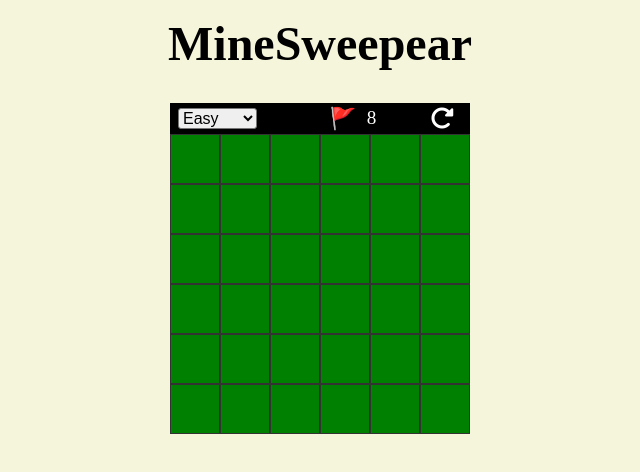
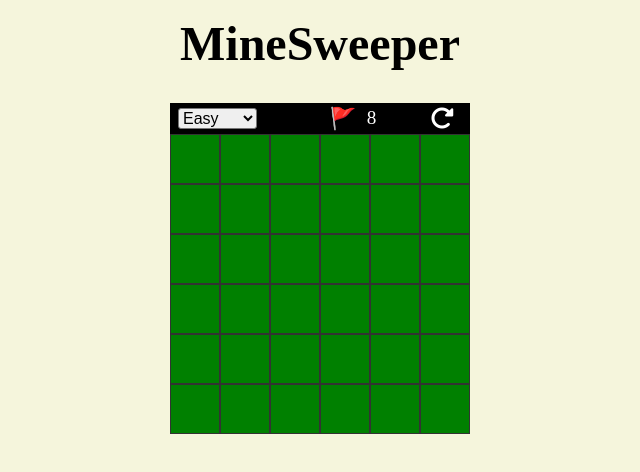
Before and after one commit to nikitbisht/Mine-Sweaper, a plain HTML site: page index.html in a window 1280 px wide. Shown: the whole page, without its empty margins (320-960 px from the left). Drawn offline with Linux system fonts and the light colour scheme.

Commit message:
Update index.html

```diff
--- a/index.html
+++ b/index.html
@@ -12,7 +12,7 @@
 <body>
 
 	<header>
-		<h2>MineSweepear</h2>
+		<h2>MineSweeper</h2>
 	</header>
 
 	<main>
```
